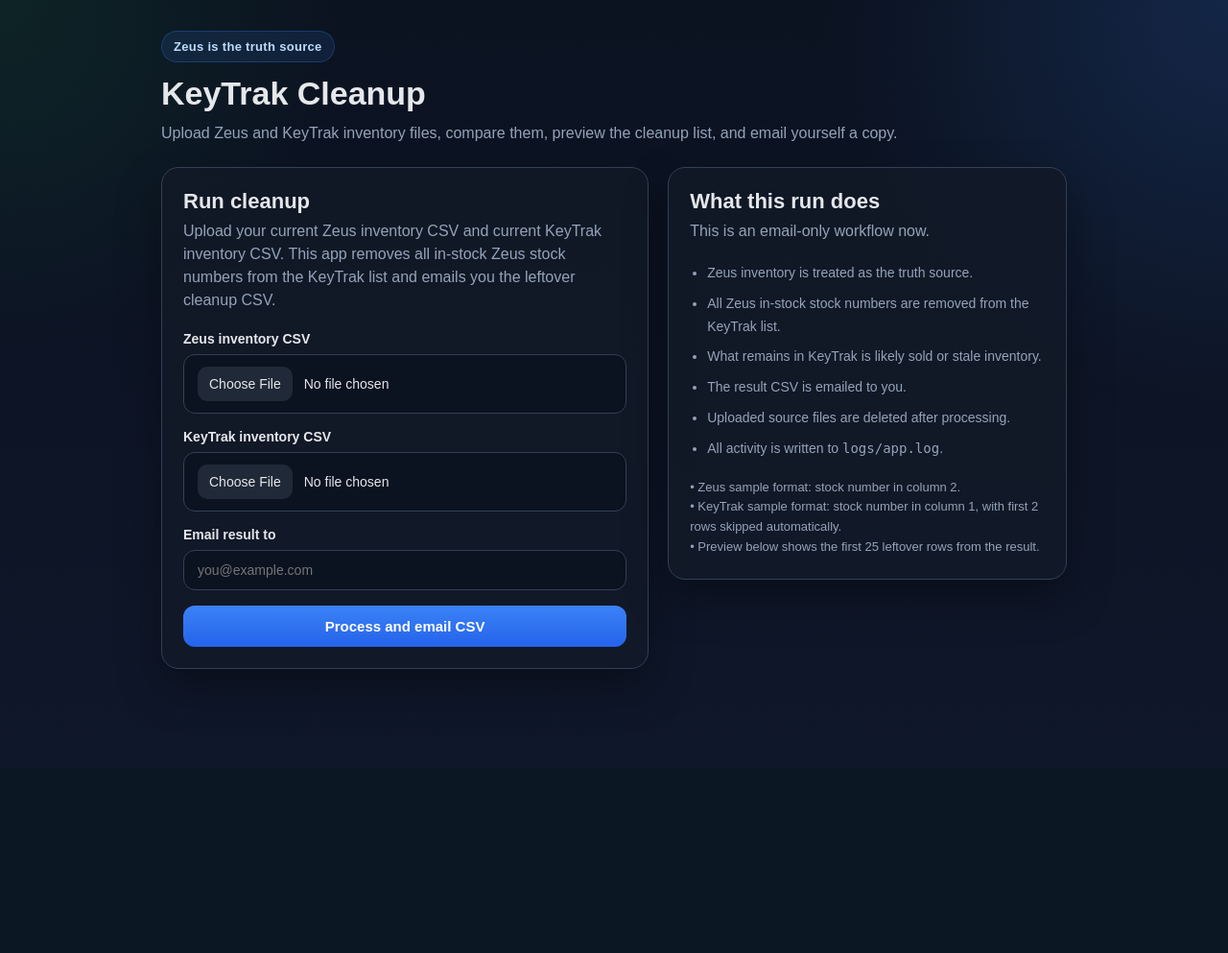
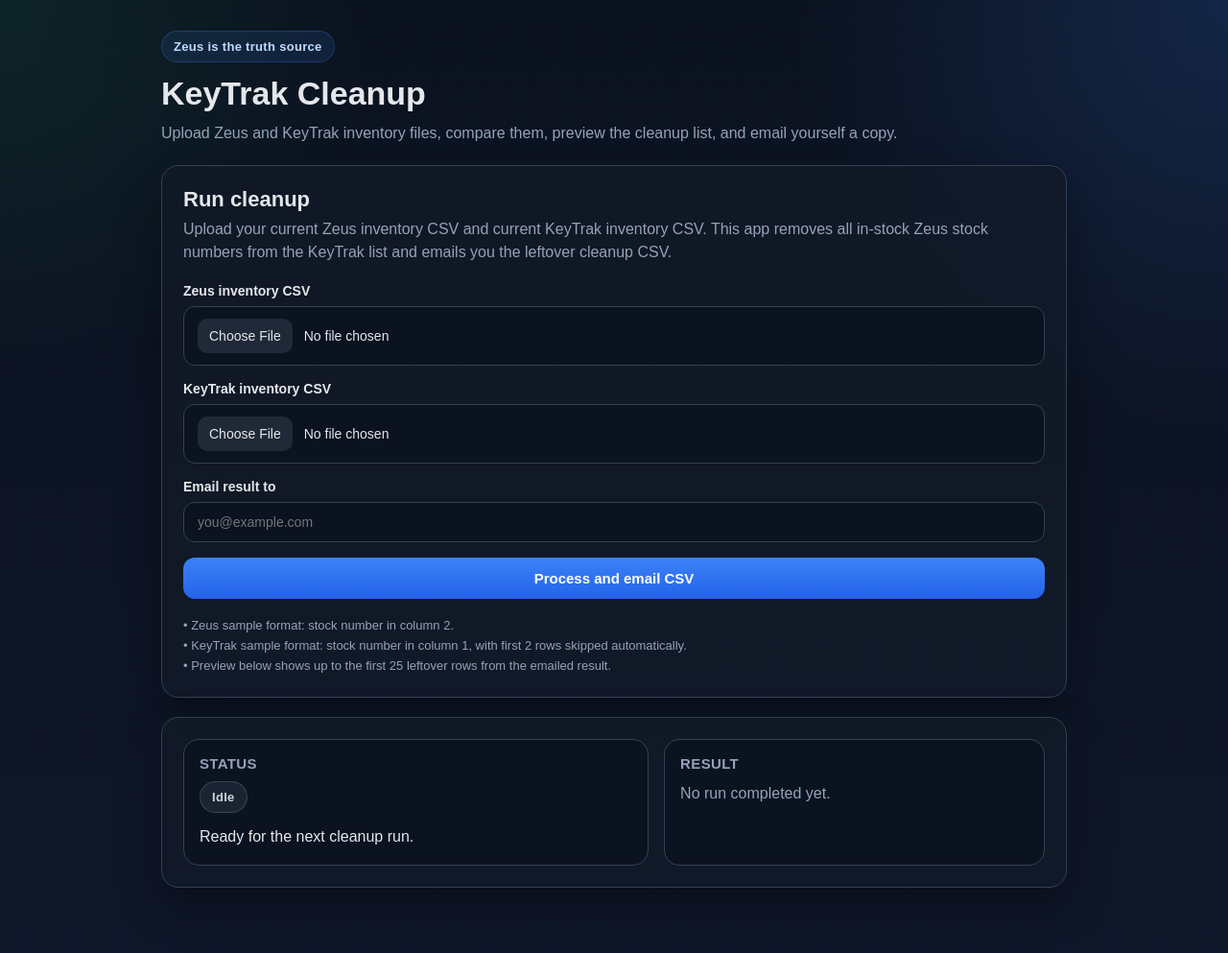
Before and after one commit to jamesking210/keytrak-cleanup, a Flask app: page / in a window 1280 px wide. Shown: the whole page at 96% size. Before the commit the page ends 697 px from the top, so only its background shows below. Run offline with Flask 3, Linux system fonts and the light colour scheme.

Commit message:
Update index.html for layout and style improvements
Refactor layout and styling for the cleanup form and status display.

```diff
--- a/templates/index.html
+++ b/templates/index.html
@@ -42,7 +42,7 @@
     }
 
     .hero {
-      margin-bottom: 22px;
+      margin-bottom: 20px;
     }
 
     .badge {
@@ -72,19 +72,13 @@
       max-width: 780px;
     }
 
-    .grid {
-      display: grid;
-      grid-template-columns: 1.1fr 0.9fr;
-      gap: 20px;
-      align-items: start;
-    }
-
     .card {
       background: rgba(17, 24, 39, 0.96);
       border: 1px solid var(--border);
       border-radius: var(--radius);
       box-shadow: var(--shadow);
       padding: 22px;
+      margin-bottom: 20px;
     }
 
     .card h2 {
@@ -163,68 +157,66 @@
       width: 100%;
     }
 
-    .helper-list {
-      margin: 0;
-      padding-left: 18px;
-      color: var(--muted);
-      line-height: 1.7;
-      font-size: 14px;
+    .status-grid {
+      display: grid;
+      grid-template-columns: 1.1fr 0.9fr;
+      gap: 16px;
     }
 
-    .helper-list li {
-      margin-bottom: 8px;
+    .status-panel {
+      border-radius: 16px;
+      border: 1px solid var(--border);
+      background: #0b1220;
+      padding: 16px;
+      min-height: 110px;
     }
 
-    .status-box,
-    .error-box,
-    .success-box,
-    .preview-box {
-      margin-top: 18px;
-      padding: 16px;
-      border-radius: 14px;
-      border: 1px solid var(--border);
-      background: #0b1220;
+    .status-panel h3 {
+      margin: 0 0 10px;
+      font-size: 15px;
+      color: var(--muted);
+      text-transform: uppercase;
+      letter-spacing: 0.35px;
     }
 
-    .status-box strong,
-    .error-box strong,
-    .success-box strong,
-    .preview-box strong {
-      display: block;
-      margin-bottom: 8px;
-      font-size: 14px;
-      text-transform: uppercase;
+    .status-pill {
+      display: inline-block;
+      padding: 8px 12px;
+      border-radius: 999px;
+      font-size: 13px;
+      font-weight: 800;
       letter-spacing: 0.3px;
+      margin-bottom: 12px;
     }
 
-    .status-box strong {
-      color: #bfdbfe;
+    .pill-idle {
+      background: rgba(148, 163, 184, 0.12);
+      border: 1px solid rgba(148, 163, 184, 0.25);
+      color: #cbd5e1;
     }
 
-    .error-box {
-      border-color: rgba(239, 68, 68, 0.4);
-      background: rgba(127, 29, 29, 0.18);
+    .pill-processing {
+      background: rgba(245, 158, 11, 0.12);
+      border: 1px solid rgba(245, 158, 11, 0.28);
+      color: #fde68a;
     }
 
-    .error-box strong {
+    .pill-success {
+      background: rgba(34, 197, 94, 0.14);
+      border: 1px solid rgba(34, 197, 94, 0.28);
+      color: #bbf7d0;
+    }
+
+    .pill-error {
+      background: rgba(239, 68, 68, 0.14);
+      border: 1px solid rgba(239, 68, 68, 0.28);
       color: #fecaca;
     }
 
-    .success-box {
-      border-color: rgba(34, 197, 94, 0.4);
-      background: rgba(20, 83, 45, 0.20);
-    }
-
-    .success-box strong {
-      color: #bbf7d0;
-    }
-
-    .status-line,
-    .error-line,
-    .success-line {
+    .status-text {
       margin: 0;
       color: var(--text);
-      line-height: 1.55;
+      line-height: 1.6;
     }
 
     .summary-grid {
@@ -250,6 +242,14 @@
     .summary-card .value {
       font-size: 24px;
       font-weight: 800;
+    }
+
+    .preview-box {
+      margin-top: 18px;
+      padding: 16px;
+      border-radius: 14px;
+      border: 1px solid var(--border);
+      background: #0b1220;
     }
 
     table {
@@ -282,7 +282,7 @@
     }
 
     .button-row {
-      margin-top: 14px;
+      margin-top: 16px;
     }
 
     .fine-print {
@@ -293,7 +293,7 @@
     }
 
     @media (max-width: 860px) {
-      .grid {
+      .status-grid {
         grid-template-columns: 1fr;
       }
 
@@ -315,7 +315,6 @@
       <p class="subtitle">{{ app_subtitle }}</p>
     </div>
 
-    <div class="grid">
     <div class="card">
       <h2>Run cleanup</h2>
       <p class="lead">
@@ -349,48 +348,31 @@
         <button id="submitButton" class="primary" type="submit">Process and email CSV</button>
       </form>
 
-        <div id="statusBox" class="status-box hidden">
-          <strong>Status</strong>
-          <p id="statusLine" class="status-line"></p>
+      <div class="fine-print">
+        <div>• Zeus sample format: stock number in column 2.</div>
+        <div>• KeyTrak sample format: stock number in column 1, with first 2 rows skipped automatically.</div>
+        <div>• Preview below shows up to the first 25 leftover rows from the emailed result.</div>
+      </div>
     </div>
 
-        <div id="successBox" class="success-box hidden">
-          <strong>Success</strong>
-          <p id="successLine" class="success-line"></p>
+    <div class="card">
+      <div class="status-grid">
+        <div class="status-panel">
+          <h3>Status</h3>
+          <div id="statusPill" class="status-pill pill-idle">Idle</div>
+          <p id="statusText" class="status-text">Ready for the next cleanup run.</p>
         </div>
 
-        <div id="errorBox" class="error-box hidden">
-          <strong>Error</strong>
-          <p id="errorLine" class="error-line"></p>
-        </div>
-
+        <div class="status-panel">
+          <h3>Result</h3>
+          <p id="resultText" class="status-text muted">No run completed yet.</p>
           <div class="button-row hidden" id="resultButtons">
             <button id="cleanupButton" class="secondary" type="button">Clear result</button>
           </div>
         </div>
-
-      <div class="card">
-        <h2>What this run does</h2>
-        <p class="lead">This is an email-only workflow now.</p>
-        <ul class="helper-list">
-          <li>Zeus inventory is treated as the truth source.</li>
-          <li>All Zeus in-stock stock numbers are removed from the KeyTrak list.</li>
-          <li>What remains in KeyTrak is likely sold or stale inventory.</li>
-          <li>The result CSV is emailed to you.</li>
-          <li>Uploaded source files are deleted after processing.</li>
-          <li>All activity is written to <code>logs/app.log</code>.</li>
-        </ul>
-
-        <div class="fine-print">
-          <div>• Zeus sample format: stock number in column 2.</div>
-          <div>• KeyTrak sample format: stock number in column 1, with first 2 rows skipped automatically.</div>
-          <div>• Preview below shows the first 25 leftover rows from the result.</div>
-        </div>
-      </div>
       </div>
 
-    <div id="summarySection" class="card hidden" style="margin-top: 20px;">
-      <h2>Run summary</h2>
+      <div id="summarySection" class="hidden" style="margin-top: 18px;">
         <div class="summary-grid">
           <div class="summary-card">
             <div class="label">Zeus rows</div>
@@ -408,9 +390,10 @@
       </div>
 
       <div id="previewSection" class="preview-box hidden">
-      <strong>Preview of leftover rows</strong>
-      <div class="muted">Showing up to the first 25 rows that will be emailed in the cleanup CSV.</div>
+        <strong style="display:block; margin-bottom:8px;">Preview of leftover rows</strong>
+        <div class="muted">Showing up to the first 25 rows that were emailed in the cleanup CSV.</div>
         <div id="previewTableWrap"></div>
+      </div>
     </div>
   </div>
 
@@ -419,16 +402,12 @@
     const submitButton = document.getElementById('submitButton');
     const cleanupButton = document.getElementById('cleanupButton');
 
-    const statusBox = document.getElementById('statusBox');
-    const successBox = document.getElementById('successBox');
-    const errorBox = document.getElementById('errorBox');
+    const statusPill = document.getElementById('statusPill');
+    const statusText = document.getElementById('statusText');
+    const resultText = document.getElementById('resultText');
     const resultButtons = document.getElementById('resultButtons');
     const summarySection = document.getElementById('summarySection');
     const previewSection = document.getElementById('previewSection');
-
-    const statusLine = document.getElementById('statusLine');
-    const successLine = document.getElementById('successLine');
-    const errorLine = document.getElementById('errorLine');
 
     const zeusCount = document.getElementById('zeusCount');
     const keytrakCount = document.getElementById('keytrakCount');
@@ -438,16 +417,31 @@
     let activeTaskId = null;
     let pollTimer = null;
 
+    function setStatus(type, text) {
+      statusPill.className = 'status-pill';
+      if (type === 'processing') {
+        statusPill.classList.add('pill-processing');
+        statusPill.textContent = 'Processing';
+      } else if (type === 'success') {
+        statusPill.classList.add('pill-success');
+        statusPill.textContent = 'Success';
+      } else if (type === 'error') {
+        statusPill.classList.add('pill-error');
+        statusPill.textContent = 'Failed';
+      } else {
+        statusPill.classList.add('pill-idle');
+        statusPill.textContent = 'Idle';
+      }
+      statusText.textContent = text;
+    }
+
     function resetUi() {
-      successBox.classList.add('hidden');
-      errorBox.classList.add('hidden');
-      statusBox.classList.remove('hidden');
+      setStatus('processing', 'Starting upload...');
+      resultText.textContent = 'Waiting for results...';
+      resultText.className = 'status-text';
       summarySection.classList.add('hidden');
       previewSection.classList.add('hidden');
       resultButtons.classList.add('hidden');
-      statusLine.textContent = 'Starting upload...';
-      successLine.textContent = '';
-      errorLine.textContent = '';
       previewTableWrap.innerHTML = '';
       zeusCount.textContent = '0';
       keytrakCount.textContent = '0';
@@ -490,8 +484,10 @@
           throw new Error(data.error || 'Could not get task status.');
         }
 
-        statusBox.classList.remove('hidden');
-        statusLine.textContent = data.message || 'Working...';
+        setStatus(
+          data.status === 'error' ? 'error' : (data.status === 'done' ? 'success' : 'processing'),
+          data.message || 'Working...'
+        );
 
         if (data.summary) {
           zeusCount.textContent = data.summary.zeus_rows ?? 0;
@@ -509,26 +505,25 @@
           pollTimer = null;
           submitButton.disabled = false;
           resultButtons.classList.remove('hidden');
-          successLine.textContent = data.email_sent_to
+          resultText.textContent = data.email_sent_to
             ? `Cleanup CSV emailed to ${data.email_sent_to}`
             : 'Processing finished.';
-          successBox.classList.remove('hidden');
-          errorBox.classList.add('hidden');
+          resultText.className = 'status-text';
         } else if (data.status === 'error') {
           clearInterval(pollTimer);
           pollTimer = null;
           submitButton.disabled = false;
           resultButtons.classList.remove('hidden');
-          errorLine.textContent = data.error || 'An unknown error occurred.';
-          errorBox.classList.remove('hidden');
-          successBox.classList.add('hidden');
+          resultText.textContent = data.error || 'An unknown error occurred.';
+          resultText.className = 'status-text';
         }
       } catch (err) {
         clearInterval(pollTimer);
         pollTimer = null;
         submitButton.disabled = false;
-        errorLine.textContent = err.message || 'Could not poll task status.';
-        errorBox.classList.remove('hidden');
+        setStatus('error', 'Could not check task status.');
+        resultText.textContent = err.message || 'Could not poll task status.';
+        resultText.className = 'status-text';
       }
     }
 
@@ -558,14 +553,14 @@
         }
 
         activeTaskId = data.task_id;
-        statusLine.textContent = 'Files uploaded. Starting processor...';
+        setStatus('processing', 'Files uploaded. Starting processor...');
+        resultText.textContent = 'Run accepted. Working...';
         pollTimer = setInterval(() => pollStatus(activeTaskId), 1200);
         pollStatus(activeTaskId);
       } catch (err) {
         submitButton.disabled = false;
-        statusBox.classList.add('hidden');
-        errorLine.textContent = err.message || 'Upload failed.';
-        errorBox.classList.remove('hidden');
+        setStatus('error', 'Upload failed.');
+        resultText.textContent = err.message || 'Upload failed.';
       }
     });
 
```
Lines whose indentation alone changed are shown as unchanged.
